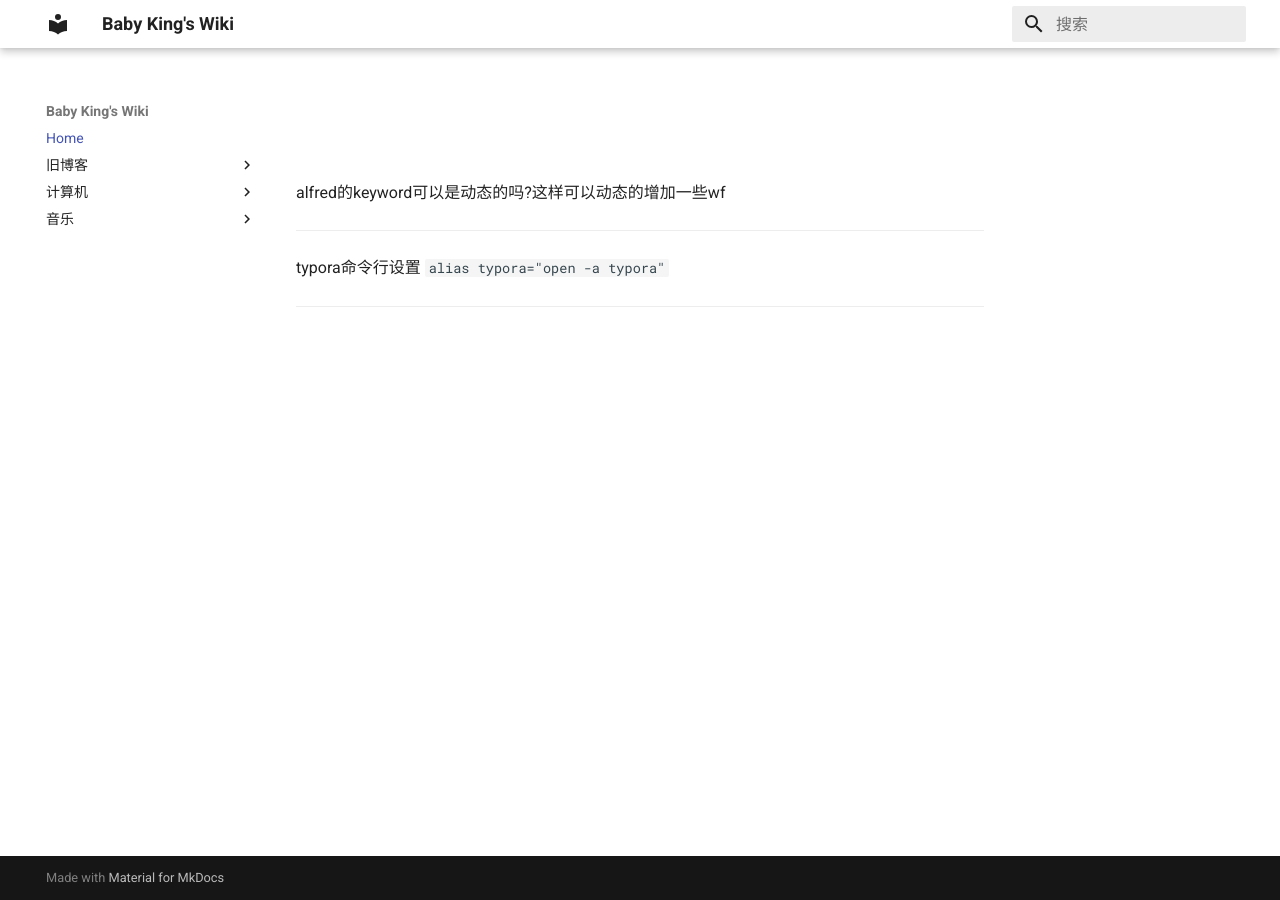
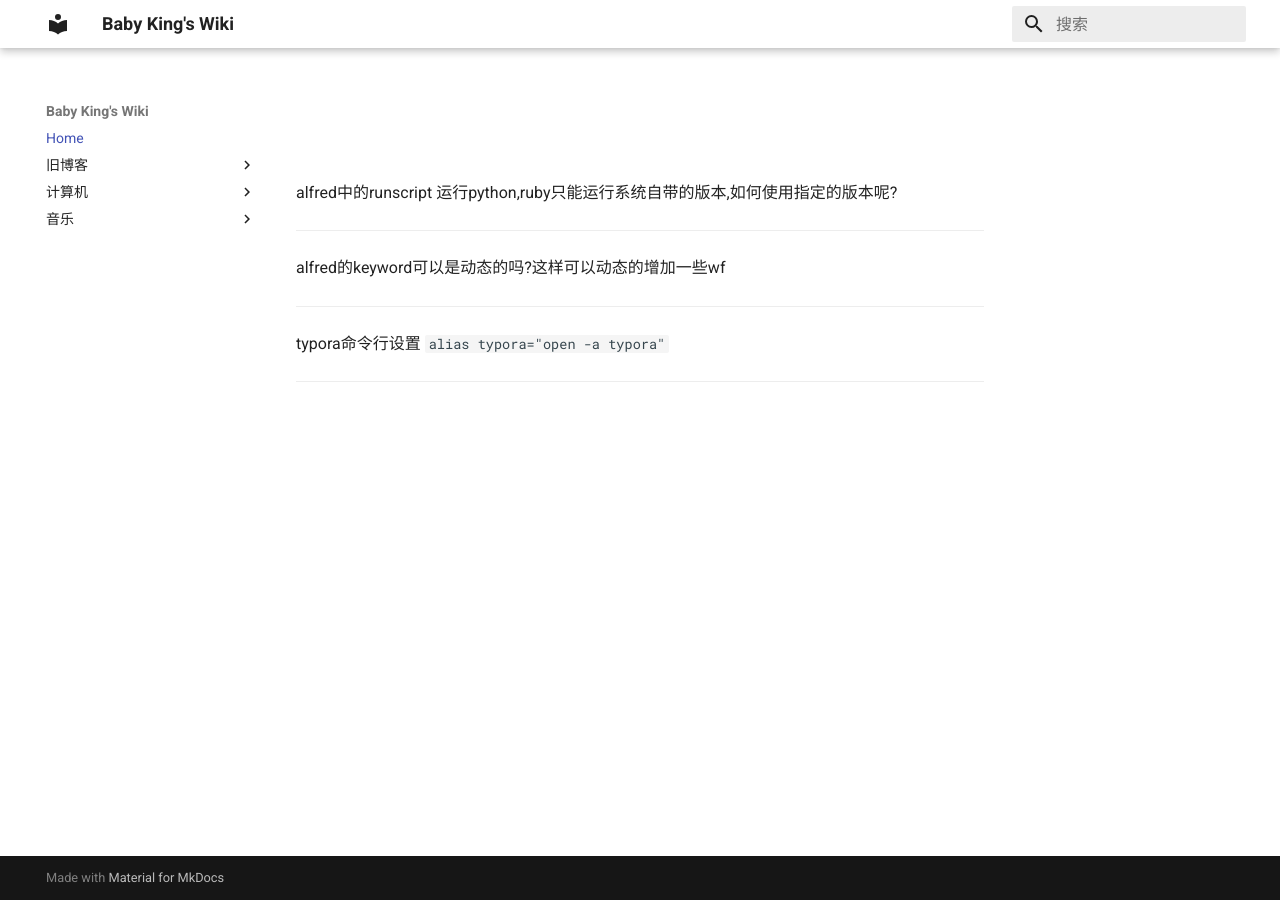
Before and after one commit to babyking/wiki, an MkDocs documentation site: the page built from wiki/index.md, in a window 1280 px wide. Built offline with MkDocs 1.6.1 and Material for MkDocs 9.7.7, drawn with Linux system fonts in a browser that asks for light colours.

Commit message:
quick commit

```diff
--- a/wiki/index.md
+++ b/wiki/index.md
@@ -1,4 +1,6 @@
 #
+alfred中的runscript 运行python,ruby只能运行系统自带的版本,如何使用指定的版本呢?
+___
 alfred的keyword可以是动态的吗?这样可以动态的增加一些wf
 ___
 typora命令行设置 `alias typora="open -a typora"`
```
